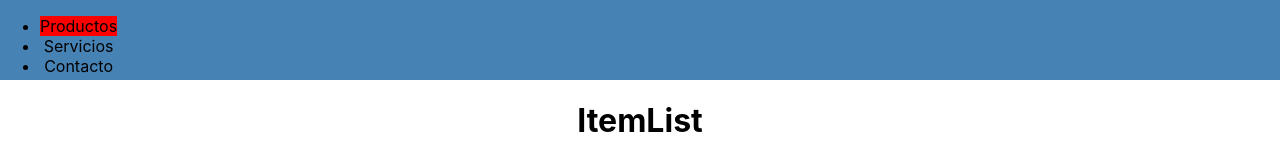
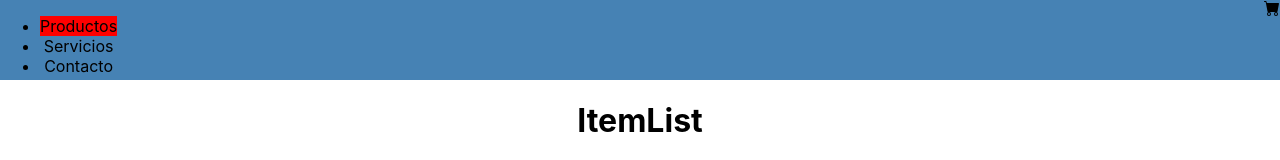
Before and after one commit to Fer-Gutierrez/ClaseReact, a React (Create React App) app: page / in a window 1280 px wide. Shown: the top 160 px of the page. Built offline with nearby package versions, Linux system fonts and the light colour scheme.

Commit message:
React Icons

```diff
--- a/package.json
+++ b/package.json
@@ -8,6 +8,7 @@
     "@testing-library/user-event": "^13.5.0",
     "react": "^18.2.0",
     "react-dom": "^18.2.0",
+    "react-icons": "^4.8.0",
     "react-scripts": "5.0.1",
     "web-vitals": "^2.1.4"
   },
--- /dev/null
+++ b/src/components/CartWidget/CartWidget.jsx
@@ -0,0 +1,11 @@
+import { BsFillCartFill } from "react-icons/bs";
+
+const CartWidget = () => {
+  return (
+    <div>
+      <BsFillCartFill />
+    </div>
+  );
+};
+
+export default CartWidget;
--- a/src/components/Navbar/Navbar.jsx
+++ b/src/components/Navbar/Navbar.jsx
@@ -9,6 +9,7 @@
   //en este caso usariamos --> className={"container-navbar"}
 
   //Importar un archivo CCS Modules: --> (mas usado)
+import CartWidget from "../CartWidget/CartWidget";
 import styles from "./Navbar.module.css";
 
 //CLASES --> En React se usa ClassName
@@ -20,6 +21,7 @@ export const Navbar = ({color}) => {
         <li>Servicios</li>
         <li>Contacto</li>
       </ul>
+      <CartWidget/>
     </div>
   );
 };
```
Also changed, not shown: 1 other file (tests, documents, lock files or other folders).
